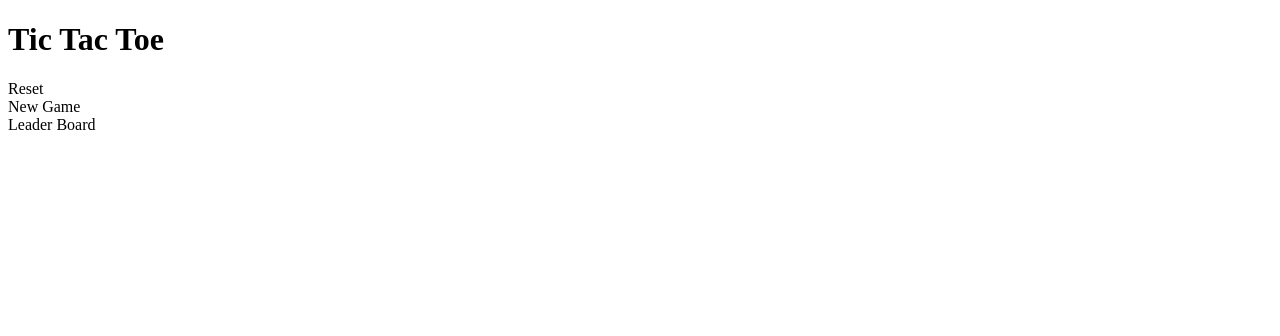
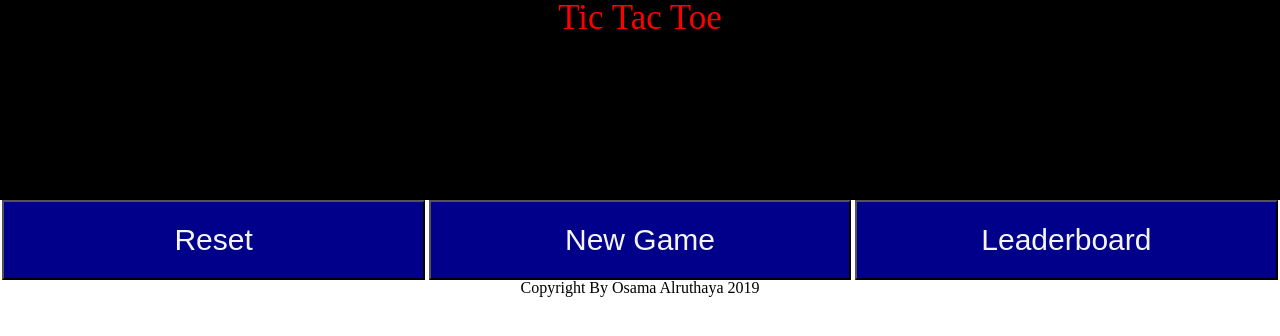
Before and after one commit to oalru/Tic-Tac-Toe, a plain HTML site: page index.html in a window 1280 px wide. Drawn offline with Linux system fonts and the light colour scheme.

Commit message:
html V1.1 css V1.0

```diff
--- /dev/null
+++ b/css/reset.css
@@ -0,0 +1,48 @@
+/* http://meyerweb.com/eric/tools/css/reset/
+   v2.0 | 20110126
+   License: none (public domain)
+*/
+
+html, body, div, span, applet, object, iframe,
+h1, h2, h3, h4, h5, h6, p, blockquote, pre,
+a, abbr, acronym, address, big, cite, code,
+del, dfn, em, img, ins, kbd, q, s, samp,
+small, strike, strong, sub, sup, tt, var,
+b, u, i, center,
+dl, dt, dd, ol, ul, li,
+fieldset, form, label, legend,
+table, caption, tbody, tfoot, thead, tr, th, td,
+article, aside, canvas, details, embed,
+figure, figcaption, footer, header, hgroup,
+menu, nav, output, ruby, section, summary,
+time, mark, audio, video {
+	margin: 0;
+	padding: 0;
+	border: 0;
+	font-size: 100%;
+	font: inherit;
+	vertical-align: baseline;
+}
+/* HTML5 display-role reset for older browsers */
+article, aside, details, figcaption, figure,
+footer, header, hgroup, menu, nav, section {
+	display: block;
+}
+body {
+	line-height: 1;
+}
+ol, ul {
+	list-style: none;
+}
+blockquote, q {
+	quotes: none;
+}
+blockquote:before, blockquote:after,
+q:before, q:after {
+	content: '';
+	content: none;
+}
+table {
+	border-collapse: collapse;
+	border-spacing: 0;
+}
--- /dev/null
+++ b/css/style.css
@@ -0,0 +1,31 @@
+h1 {
+    font-size: 35px;
+    color: red;
+    background-color: black;
+    display: block;
+    text-align: center;
+    height: 200px;
+    align-items: center;
+}
+
+nav {
+    height: 80px;
+    width: 100vw;
+    align-items: flex-start;
+    display: inline-block;
+    text-align: center;
+    text-transform: uppercase;
+    text-align: center;
+    text-decoration: none;
+}
+button {
+    width: 33%;
+    height: 80px;
+    background-color: darkblue;
+    color: whitesmoke;
+    font-size: 30px;
+}
+
+body {
+    text-align: center;
+}
--- a/index.html
+++ b/index.html
@@ -4,21 +4,25 @@
     <meta charset="UTF-8">
     <meta name="viewport" content="width=device-width, initial-scale=1.0">
     <meta http-equiv="X-UA-Compatible" content="ie=edge">
-    <link rel="stylesheet" href="style.css">
+    <link rel="stylesheet" href="css/reset.css">
+   <link rel="stylesheet" href="css/style.css">
     <title>Tic Tac Toe - By Osama Alruthaya</title>
 </head>
 <body>
     <header>
         <h1>Tic Tac Toe</h1>
         <nav>
-            <div class="reset">Reset</div>
-            <div class="newGame">New Game</div>
-            <div class="leaderBoard">Leader Board</div>
+            <button class="reset">Reset</button>
+            <button class="newGame">New Game</button>
+            <button class="leaderBoard">Leaderboard</button>
         </nav>
     </header>
     <div class="board">
         <div class="game"></div>
-    </div>
-    <footer class="credit"></footer>
+    </div class="bottom">
+    <footer class="credit">
+        <p>Copyright By Osama Alruthaya 2019</p>
+    </footer>
+    <script src="javaScript/app.js"></script>
 </body>
 </html>
--- a/style.css
+++ b/style.css
@@ -0,0 +1,24 @@
+h1 {
+    font-size: 35px;
+    color: red;
+    background-color: black;
+    display: block;
+    text-align: center;
+    text-transform: uppercase;
+    letter-spacing: 1px;
+}
+
+nav {
+    align-items: flex-start;
+    display: inline-block;
+    text-align: center;
+    background-color: blue;
+    color: coral;
+    font-size: 20px;
+    text-transform: uppercase;
+    letter-spacing: 1px;
+}
+
+div {
+    border: 4px bold black;
+}
```
Also changed, not shown: javaScript/app.js (added).
